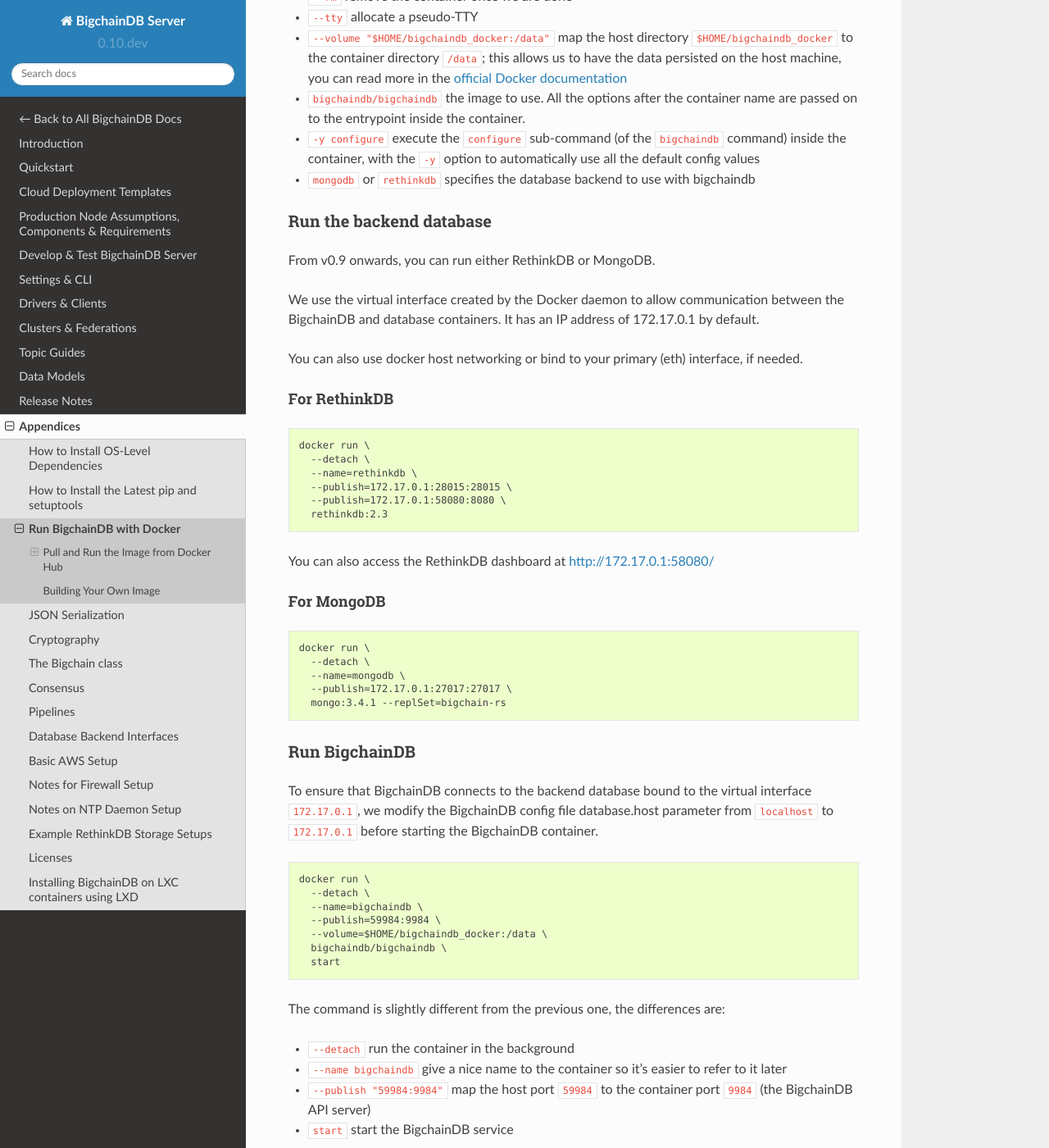
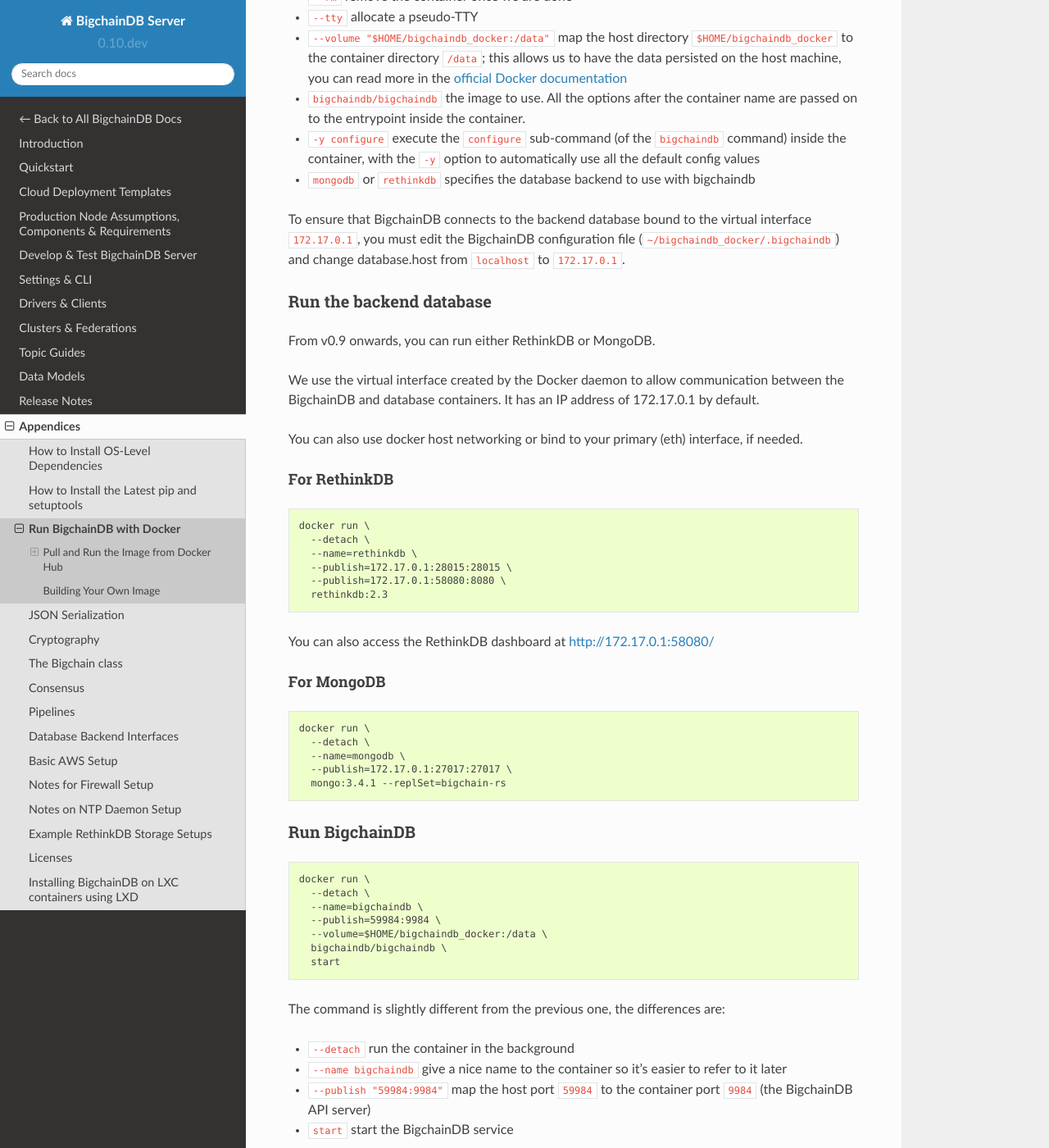
Before and after one commit to bigchaindb/bigchaindb, a Sphinx documentation site: the page built from docs/server/source/appendices/run-with-docker.md, in a window 1280 px wide and 1400 px high, scrolled down 1038 px. Shown: the whole window at 82% size. Built offline with Sphinx 7.4.7 and the Read the Docs theme 2.0.0, drawn with Linux system fonts in a browser that asks for light colours; pages that are not in the unit, such as notebooks, are missing from menus.

Commit message:
Changes as per @ttmc's comments

````diff
--- a/docs/server/source/appendices/run-with-docker.md
+++ b/docs/server/source/appendices/run-with-docker.md
@@ -51,6 +51,11 @@
  command) inside the container, with the `-y` option to automatically use all the default config values
 * `mongodb` or `rethinkdb` specifies the database backend to use with bigchaindb
 
+To ensure that BigchainDB connects to the backend database bound to the virtual
+interface `172.17.0.1`, you must edit the BigchainDB configuration file
+(`~/bigchaindb_docker/.bigchaindb`) and change database.host from `localhost`
+to `172.17.0.1`.
+
 
 ### Run the backend database
 From v0.9 onwards, you can run either RethinkDB or MongoDB.
@@ -89,10 +94,6 @@
 ```
 
 ### Run BigchainDB
-
-To ensure that BigchainDB connects to the backend database bound to the virtual
-interface `172.17.0.1`, we modify the BigchainDB config file database.host parameter from
-`localhost` to `172.17.0.1` before starting the BigchainDB container.
 
 ```text
 docker run \
````
